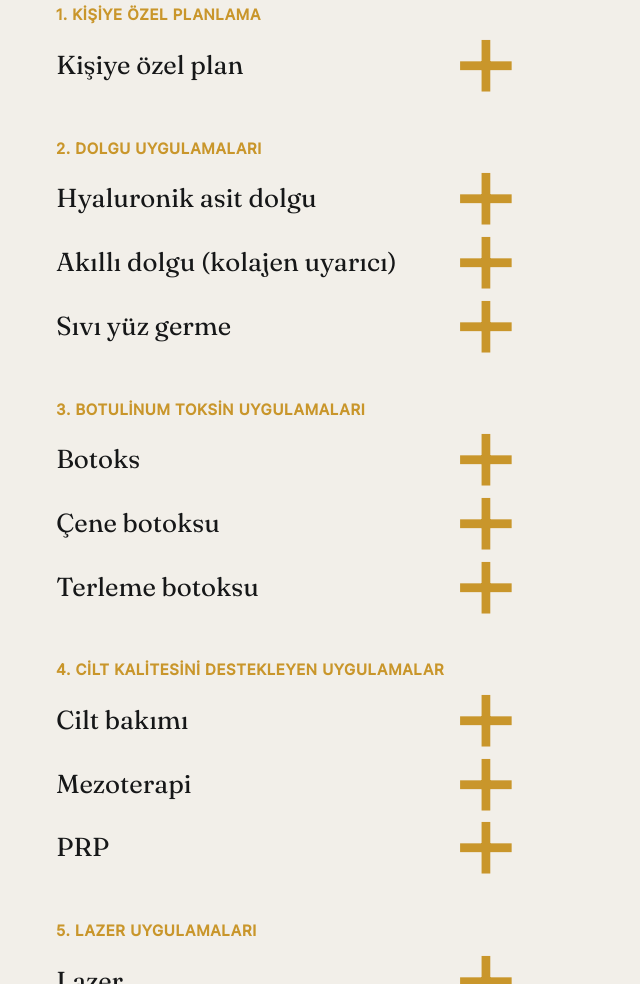
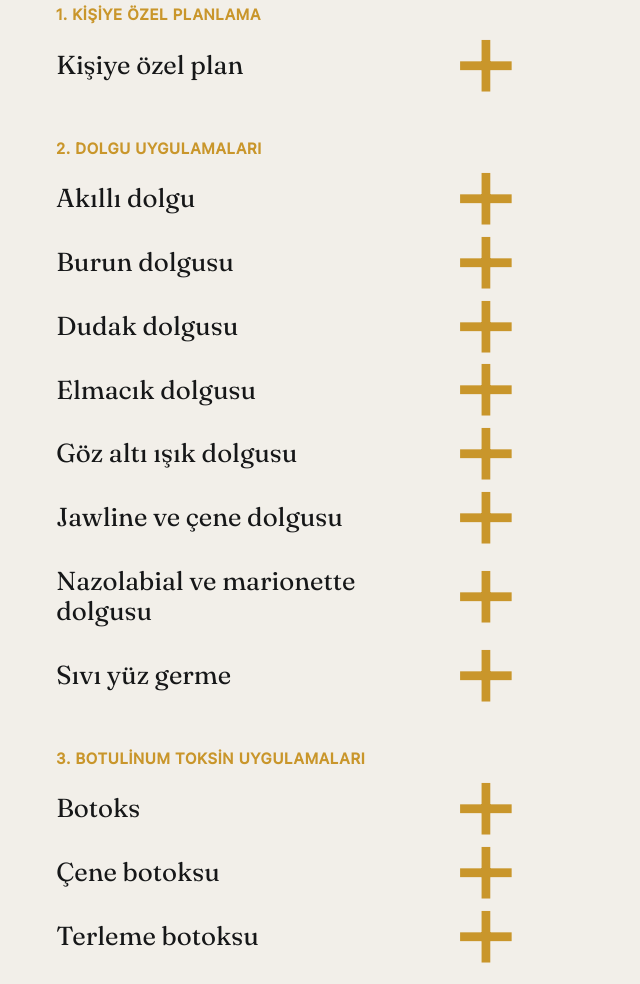
Before and after one commit to tolgaarpa/irsat-yasar, a plain HTML site: page index.html in a window 1280 px wide. Shown: the part 1165-2149 px from the top of the page, without its empty margins (0-640 px from the left). Drawn offline with Linux system fonts and the light colour scheme.

Commit message:
Dolgu: 8 uygulama ayri madde

```diff
--- a/index.html
+++ b/index.html
@@ -95,6 +95,7 @@ a,button{touch-action:manipulation}
 
 .turgenis{position:relative;margin:40px var(--pad) 0;aspect-ratio:16/9;overflow:hidden;background:var(--marble)}
 #sss-liste i{font-size:55px;top:-4px}
+#liste details>p b{font:inherit;font-weight:600;color:var(--ink)}
 .turgenis .ses{position:absolute;left:16px;bottom:16px;display:flex;align-items:center;gap:8px;padding:10px 16px;border:0;border-radius:999px;background:rgba(0,0,0,.55);color:#fff;font:500 14px/1 "Inter Tight",sans-serif;cursor:pointer;backdrop-filter:blur(6px)}.turgenis .ses .dalga{display:none}.turgenis .ses.acik .dalga{display:block}.turgenis .ses.acik .kes{display:none}
 .turgenis video,.turgenis img{width:100%;height:100%;object-fit:cover}
 /* sorular */
@@ -167,18 +168,14 @@ footer a.ik{display:inline-flex;align-items:center;gap:10px}footer a.ik svg{widt
         <li class="kat">1. Kişiye özel planlama</li>
         <li><details><summary data-g="2"><b>Kişiye özel plan</b><i aria-hidden="true">+</i><span>Tek uygulama yerine yüzün bütününü düşünen yol haritası</span></summary><p>Tek bir uygulama yerine, yüzün bütününü düşünen ve zamana yayılan bir yol haritası. Önce eskiz, sonra çizgi.</p></details></li>
         <li class="kat">2. Dolgu uygulamaları</li>
-        <li><details><summary data-g="21"><b>Hyaluronik asit dolgu</b><i aria-hidden="true">+</i><span>Hacim ve hatlarda ölçülü destek · dudak, elmacık, çene hattı</span></summary><p>Hacim kaybı ya da belirginleşmiş hatlarda, cildin kendi yapısında bulunan bir molekülle yapılan destek.</p><p>Jel, kırışığın altındaki boşluğu doldurur; üstteki deri düzleşir ve zamanla vücut tarafından emilir. Aşağıdaki bölgelere tıklayarak nasıl çalıştığını izleyebilirsiniz.</p><p class="altbas">Uygulanabilir bölgeler</p><ul class="liste alt" id="dolgu-liste">
-        <li><details><summary data-g="13"><b>Dudak</b><i aria-hidden="true">+</i><span>Doğal hacim ve belirgin kontur</span></summary><p>Dudak dokusunun içine konan az miktarda jel, doğal bir hacim ve daha belirgin bir kontur verir. Amaç dudağı büyütmek değil, oranı korumak.</p></details></li>
-        <li><details><summary data-g="20"><b>Burun</b><i aria-hidden="true">+</i><span>Ameliyatsız, küçük profil düzeltmeleri</span></summary><p>Burun sırtındaki küçük girinti ve çıkıntılar jelle dengelenir; profil daha düz görünür. Burnun yapısını değiştirmez, ameliyatın yerini tutmaz.</p></details></li>
-        <li><details><summary data-g="14"><b>Çene</b><i aria-hidden="true">+</i><span>Yan profilde denge</span></summary><p>Çene kemiğinin ucuna yapılan destek, geride kalmış bir çeneyi öne alır ve yan profili dengeler.</p></details></li>
-        <li><details><summary data-g="15"><b>Elmacık (orta yüz)</b><i aria-hidden="true">+</i><span>Elmacık kemiğine destek, orta yüzde toparlanma</span></summary><p>Elmacık kemiğinin üzerine yapılan destek, yaşla birlikte inen orta yüzü toparlar ve yüze dinlenmiş bir görünüm verir.</p></details></li>
-        <li><details><summary data-g="18"><b>Göz altı</b><i aria-hidden="true">+</i><span>Işık dolgusu: göz altındaki çukur ve gölge azalır</span></summary><p>Göz altı ile yanak arasındaki çukur doldurulunca bu bölgeye düşen gölge azalır; yüz daha dinlenmiş görünür. Göz altı dokusu ince olduğu için uygunluk muayenede değerlendirilir.</p></details></li>
-        <li><details><summary data-g="19"><b>Nazolabial ve marionette</b><i aria-hidden="true">+</i><span>Burun kenarından ağız köşesine inen çizgi yumuşar</span></summary><p>Burun kanadından ağız köşesine uzanan çizginin altına konan jel, bu kıvrımın derinliğini azaltır ve yüzün alt bölümünü yumuşatır.</p><p>Ağız köşelerinden çeneye doğru inen marionette çizgileri de aynı yaklaşımla desteklenir; bu çizgiler yüze yorgun ya da küskün bir ifade verebilir.</p></details></li>
-        <li><details><summary data-g="16"><b>Şakak</b><i aria-hidden="true">+</i><span>Göz kenarındaki çöküntüyü doldurur</span></summary><p>Şakaktaki çöküntü doldurulunca yüzün üst bölümü yumuşar; göz çevresi daha az çökük görünür.</p></details></li>
-        <li><details><summary data-g="17"><b>Çene hattı</b><i aria-hidden="true">+</i><span>Alt çene boyunca belirgin hat</span></summary><p>Alt çene kemiği boyunca yapılan destek, çene hattını belirginleştirir ve yüz ile boyun arasındaki sınırı netleştirir.</p></details></li>
-      </ul></details></li>
-        <li><details><summary data-g="2"><b>Akıllı dolgu (kolajen uyarıcı)</b><i aria-hidden="true">+</i><span>Cildin kendi kolajenini üretmesini destekler</span></summary><p>Akıllı dolgu, deri altına yerleştirildiğinde cildi kendi kolajenini üretmeye teşvik eden bir dolgu türüdür. İçindeki jel ilk anda hafif bir doluluk verir; asıl etki, haftalar içinde oluşan yeni kolajenle gelir.</p><p>Şakak, elmacık, orta yüz ve çene hattı gibi hacim kaybı olan bölgelerde; ayrıca el sırtı ve boyunda cilt kalitesini artırmak için kullanılabilir. Dudak ve göz altı için tercih edilmez.</p><p>Sonuç birkaç ay içinde yavaş yavaş ortaya çıkar, bu yüzden görünüm doğal kalır. Ürünün tipine göre etki süresi bir yıldan birkaç yıla kadar değişebilir. Uygulama sonrası kısa süreli kızarıklık, şişlik ya da morluk görülebilir.</p></details></li>
-        <li><details><summary data-g="2"><b>Sıvı yüz germe</b><i aria-hidden="true">+</i><span>Birkaç bölgeye birlikte yapılan dolgu ile toparlanma</span></summary><p>Sıvı yüz germe, ameliyat yapılmadan, yüzün birkaç noktasına planlı şekilde dolgu uygulanarak sarkmış görünen hatların toparlanmasıdır. Genellikle elmacık, şakak, çene ucu ve çene hattı birlikte ele alınır.</p><p>Amaç tek bir çizgiyi doldurmak değil, yüzün yaşla kaybettiği desteği geri vermektir. Uygulama aynı gün yapılır, kişi günlük hayatına kısa sürede döner. Hangi bölgeye ne kadar uygulanacağı muayenede belirlenir.</p></details></li>
+        <li><details><summary data-g="21"><b>Akıllı dolgu</b><i aria-hidden="true">+</i><span>Kolajen üretimini uyaran dolgu</span></summary><p><b>Nedir?</b> Cilde yerleştirildikten sonra dokunun kendi kolajenini üretmesini teşvik eden bir dolgu türüdür. İlk doluluk taşıyıcı jelden gelir; kalıcı etki, haftalar içinde oluşan yeni kolajenle ortaya çıkar.</p><p><b>Hangi bölgelere uygulanır?</b> Şakak, elmacık, orta yüz, nazolabial bölge, çene hattı; yüz dışında el sırtı ve boyun. Dudak ve göz altı için tercih edilmez.</p><p><b>Etkisi ne zaman görülür, ne kadar sürer?</b> Asıl etki birinci aydan sonra başlar ve birkaç ay içinde tamamlanır. Ürün tipine göre bir ila dört yıl arasında kalıcılık sağlayabilir.</p><p><b>Yan etkileri nelerdir?</b> Her enjeksiyonda olduğu gibi kısa süreli kızarıklık, şişlik, hassasiyet ve morluk görülebilir; genellikle birkaç günde geçer.</p></details></li>
+        <li><details><summary data-g="20"><b>Burun dolgusu</b><i aria-hidden="true">+</i><span>Ameliyatsız, küçük profil düzeltmeleri</span></summary><p><b>Nedir?</b> Burun sırtındaki küçük kemer, girinti ya da asimetrilerin hyaluronik asit dolgu ile dengelenmesidir. Burnun yapısını değiştirmez, ameliyatın yerini tutmaz.</p><p><b>Kimler için uygundur?</b> Küçük düzensizlikleri olan, ameliyat düşünmeyen kişiler için. Büyük şekil değişikliği ya da nefes sorunu varsa cerrahi değerlendirme gerekir.</p><p><b>Etkisi ne kadar sürer?</b> Kişiye ve ürüne göre değişmekle birlikte genellikle bir yıl civarındadır.</p><p><b>Sonrasında nelere dikkat edilir?</b> İlk günlerde burna baskı yapılmaması, gözlük takılmaması ve masaj yapılmaması önerilir.</p></details></li>
+        <li><details><summary data-g="13"><b>Dudak dolgusu</b><i aria-hidden="true">+</i><span>Doğal hacim ve belirgin kontur</span></summary><p><b>Nedir?</b> Dudağa az miktarda hyaluronik asit uygulanarak hacim, kontur ve nem kazandırılmasıdır. Amaç büyütmekten çok, dudağın yüzle uyumlu oranını korumaktır.</p><p><b>Neler yapılabilir?</b> İnce dudaklara hacim, belirsiz dudak sınırına kontur, asimetrinin dengelenmesi ve dudak çevresindeki ince çizgilerin yumuşatılması.</p><p><b>Etkisi ne kadar sürer?</b> Dudak hareketli bir bölge olduğu için genellikle altı ay ile bir yıl arasıdır.</p><p><b>Sonrasında ne olur?</b> Birkaç gün süren şişlik ve hassasiyet normaldir; ilk günlerde sıcak ortamlardan ve yoğun spordan kaçınılması önerilir.</p></details></li>
+        <li><details><summary data-g="15"><b>Elmacık dolgusu</b><i aria-hidden="true">+</i><span>Orta yüze destek, toparlanmış görünüm</span></summary><p><b>Nedir?</b> Elmacık kemiği üzerine yapılan dolgu ile yaşla kaybolan hacmin geri kazandırılmasıdır. Orta yüzü kaldırır, yüze dinlenmiş ve dolgun bir görünüm verir.</p><p><b>Neye etkisi olur?</b> Elmacık desteklenince yanak çukurluğu azalır; dolaylı olarak nazolabial çizgi ve göz altı da daha yumuşak görünebilir.</p><p><b>Etkisi ne kadar sürer?</b> Az hareketli bir bölge olduğu için genellikle bir ila bir buçuk yıl.</p><p><b>Sonrasında ne olur?</b> Hafif şişlik ve hassasiyet birkaç günde geçer, günlük yaşama hemen dönülür.</p></details></li>
+        <li><details><summary data-g="18"><b>Göz altı ışık dolgusu</b><i aria-hidden="true">+</i><span>Göz altındaki çukur ve gölge azalır</span></summary><p><b>Nedir?</b> Göz altı ile yanak arasındaki çukurluğa (gözyaşı oluğu) yapılan ince bir dolgudur. Çukur dolunca bölgeye düşen gölge azalır ve göz çevresi aydınlanmış görünür; bu yüzden "ışık dolgusu" denir.</p><p><b>Kimler için uygundur?</b> Göz altı çukurluğu belirgin olanlar için. Torbalanma ya da ileri derecede sarkma varsa dolgu uygun olmayabilir; karar muayenede verilir.</p><p><b>Etkisi ne kadar sürer?</b> Genellikle bir yıl ve üzeri.</p><p><b>Sonrasında ne olur?</b> Bölgenin derisi ince olduğu için morluk ve şişlik görülebilir; genellikle bir hafta içinde geçer.</p></details></li>
+        <li><details><summary data-g="14"><b>Jawline ve çene dolgusu</b><i aria-hidden="true">+</i><span>Belirgin çene hattı, dengeli profil</span></summary><p><b>Nedir?</b> Alt çene kemiği boyunca ve çene ucuna yapılan dolgu ile yüzün alt sınırının belirginleştirilmesidir.</p><p><b>Neler yapılabilir?</b> Geride kalmış çenenin öne alınması, yan profilin dengelenmesi, gıdı ve boyunla yüz arasındaki sınırın netleştirilmesi.</p><p><b>Etkisi ne kadar sürer?</b> Daha yoğun ürünler kullanıldığı için genellikle bir ila iki yıl.</p><p><b>Sonrasında ne olur?</b> Çiğnerken hafif hassasiyet ve birkaç gün süren şişlik olabilir.</p></details></li>
+        <li><details><summary data-g="19"><b>Nazolabial ve marionette dolgusu</b><i aria-hidden="true">+</i><span>Gülme çizgileri ve ağız köşesi çizgileri</span></summary><p><b>Nedir?</b> Burun kanadından ağız köşesine inen nazolabial çizgi ile ağız köşesinden çeneye inen marionette çizgilerinin dolgu ile yumuşatılmasıdır.</p><p><b>Neden oluşur?</b> Yaşla birlikte orta yüzdeki hacim azalır ve doku aşağı doğru iner; bu çizgiler derinleşir, yüze yorgun ya da küskün bir ifade verebilir.</p><p><b>Nasıl uygulanır?</b> Çoğu zaman yalnızca çizgiyi doldurmak yerine elmacık desteğiyle birlikte planlanır; böylece daha doğal bir sonuç elde edilir.</p><p><b>Etkisi ne kadar sürer?</b> Genellikle dokuz ay ile bir yıl arasıdır.</p></details></li>
+        <li><details><summary data-g="21"><b>Sıvı yüz germe</b><i aria-hidden="true">+</i><span>Ameliyatsız, bütüncül toparlanma</span></summary><p><b>Nedir?</b> Yüzün birkaç bölgesine planlı şekilde dolgu uygulanarak ameliyat yapmadan sarkma görünümünün azaltılmasıdır.</p><p><b>Hangi bölgeler ele alınır?</b> Genellikle elmacık, şakak, çene ucu, çene hattı ve gerekirse nazolabial bölge birlikte değerlendirilir.</p><p><b>Kimler için uygundur?</b> Ameliyat istemeyen, hafif ve orta derecede sarkması olan kişiler için. İleri sarkmada cerrahi seçenekler konuşulur.</p><p><b>Etkisi ne kadar sürer?</b> Kullanılan ürünlere göre bir ila iki yıl. Uygulama aynı gün yapılır, günlük yaşama kısa sürede dönülür.</p></details></li>
         <li class="kat">3. Botulinum toksin uygulamaları</li>
         <li><details><summary data-g="2"><b>Botoks</b><i aria-hidden="true">+</i><span>Mimik çizgilerinde denge · alın, kaş arası, göz çevresi</span></summary><p>Mimik kaslarının neden olduğu çizgilerde, kasın aşırı çalışmasını dengelemeye yönelik bir uygulama. Amaç ifadeyi silmek değil, yüzü daha dinlenmiş göstermek.</p></details></li>
         <li><details><summary data-g="2"><b>Çene botoksu</b><i aria-hidden="true">+</i><span>Çiğneme kasında küçülme, daha ince alt yüz</span></summary><p>Çene botoksu, çiğneme kasına (masseter) yapılan botulinum toksin uygulamasıdır. Bu kas fazla geliştiğinde alt yüz köşeli ve geniş görünür; kas gevşeyince yüz hattı incelir.</p><p>Gece diş sıkma ve gıcırdatma şikâyetlerinde de rahatlama sağlayabilir. Etki birkaç haftada belirginleşir ve ortalama dört ila altı ay sürer; süre kişiden kişiye değişir.</p></details></li>
```
